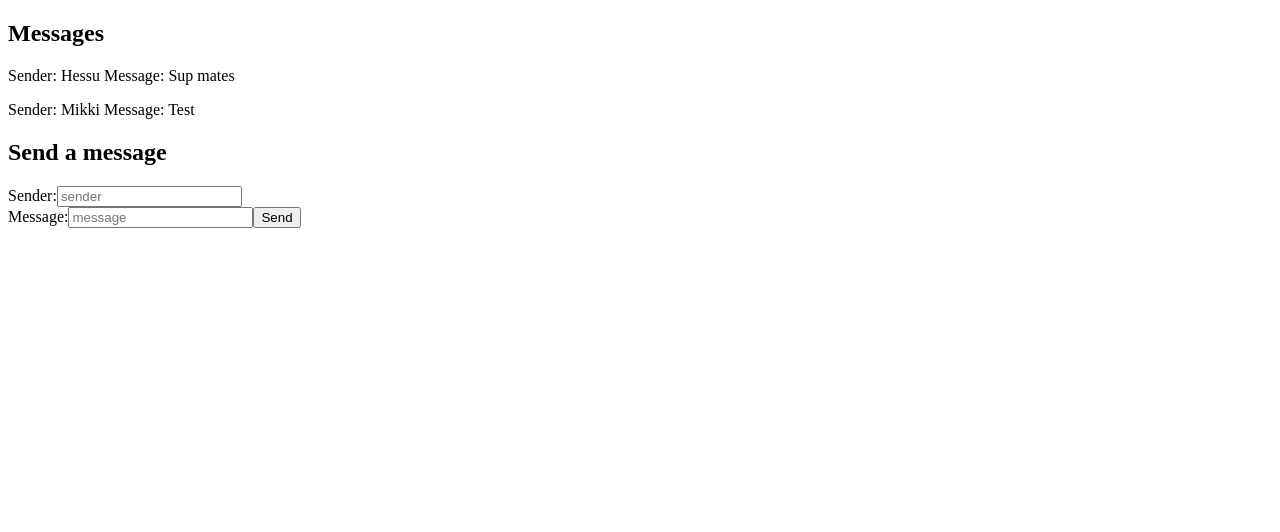
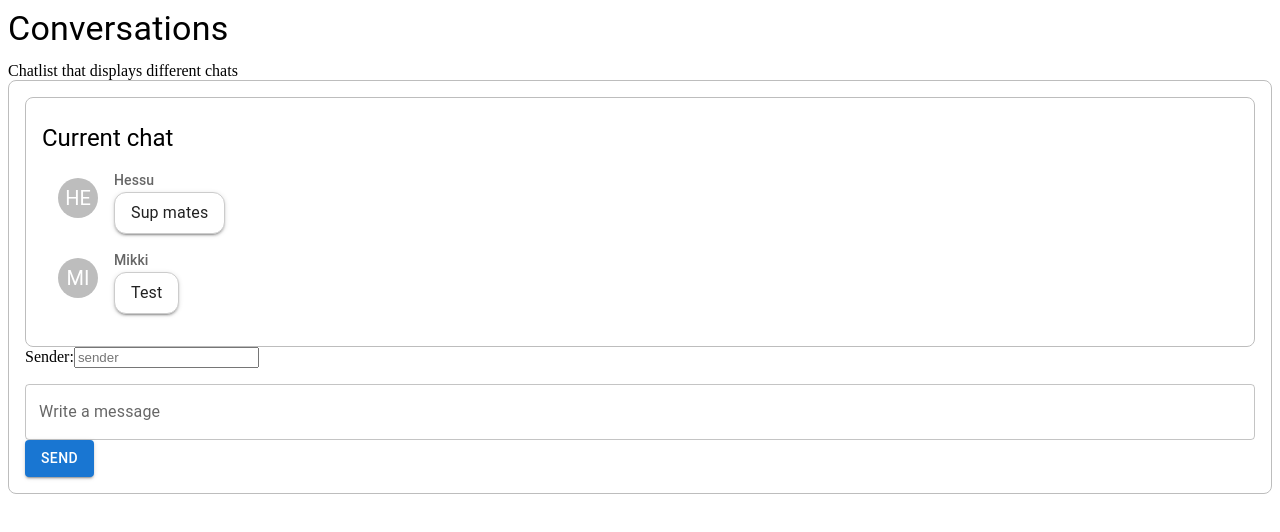
Before and after one commit to anttitulenheimo/talkChat, a React (Vite) app in the folder talkChat_frontend/: page / in a window 1280 px wide. Shown: the top 532 px of the page. Built offline with nearby package versions, Linux system fonts and the light colour scheme; no server answers.

Commit message:
Added Material UI to the frontend and implemented ChatDisplay and ChatList components

```diff
--- a/talkChat_frontend/package.json
+++ b/talkChat_frontend/package.json
@@ -10,6 +10,9 @@
     "preview": "vite preview"
   },
   "dependencies": {
+    "@emotion/react": "^11.14.0",
+    "@emotion/styled": "^11.14.1",
+    "@mui/material": "^7.3.1",
     "axios": "^1.11.0",
     "prop-types": "^15.8.1",
     "react": "^19.1.0",
--- a/talkChat_frontend/src/App.jsx
+++ b/talkChat_frontend/src/App.jsx
@@ -1,7 +1,9 @@
 import {useEffect, useState} from 'react'
-import MessageDisplay from "./components/MessageDisplay.jsx";
-import MessageForm from "./components/MessageForm.jsx";
+import ChatDisplay from "./components/ChatDisplay.jsx"
+import ChatList from "./components/ChatList.jsx"
 import { io } from 'socket.io-client'
+
+import { Typography } from '@mui/material'
 
 
 
@@ -21,7 +23,7 @@ function App() {
   const [messages, setMessages] = useState(exampleMessages)
   const [socket, setSocket] = useState(null)
 
-
+    //TODO: Contain the websocket handling to /services/chatSocketService.js
     useEffect(() => {
         const newSocket = io('http://localhost:8080')
         setSocket(newSocket)
@@ -62,12 +64,14 @@ function App() {
 
 
   return (
+      //TODO: Create different chat boxes that are rendered conditionally this means every chat needs an id
     <>
       <div>
-          <h2>Messages</h2>
-          <MessageDisplay messages={messages} />
-          <h2>Send a message</h2>
-          <MessageForm addMessage={addMessage} />
+          <Typography variant="h4" gutterBottom>
+              Conversations
+          </Typography>
+          <ChatList></ChatList>
+          <ChatDisplay messages={messages} addMessage={addMessage} />
       </div>
     </>
   )
--- /dev/null
+++ b/talkChat_frontend/src/components/ChatDisplay.jsx
@@ -0,0 +1,22 @@
+import MessageDisplay from "./MessageDisplay.jsx"
+import {Box} from "@mui/material";
+import MessageForm from "./MessageForm.jsx"
+
+const ChatDisplay = ({ messages, addMessage }) => {
+    return (
+        <Box
+            border={1}
+            borderColor="grey.400"
+            borderRadius={2}
+            p={2}
+            maxHeight="400px"
+            overflow="auto"
+        >
+            <MessageDisplay messages={messages}/>
+            <MessageForm addMessage={addMessage} />
+
+        </Box>
+    )
+}
+
+export default ChatDisplay
--- /dev/null
+++ b/talkChat_frontend/src/components/ChatList.jsx
@@ -0,0 +1,9 @@
+const ChatList = () => {
+    return (
+        <div>
+            Chatlist that displays different chats
+        </div>
+    )
+}
+
+export default ChatList
--- a/talkChat_frontend/src/components/MessageDisplay.jsx
+++ b/talkChat_frontend/src/components/MessageDisplay.jsx
@@ -1,13 +1,45 @@
+import { List, ListItem, ListItemAvatar, Avatar, Paper, Typography, Box } from '@mui/material'
+
 const MessageDisplay = ({ messages }) => {
 
+
     return(
-        <div>
-            {messages.map( (message, index) =>
-                <p key={index}>
-                    Sender: {message.sender} Message: {message.messageContent}
-                </p>
-            )}
-        </div>
+        <Box
+          border={1}
+          borderColor="grey.400"
+          borderRadius={2}
+          p={2}
+          maxHeight="400px"
+          overflow="auto"
+        >
+            <List>
+                <Typography variant="h5" gutterBottom>
+                Current chat
+                </Typography>
+                {messages.map( (message, index) =>
+                    <ListItem key={index} alignItems="flex-start">
+
+                        <ListItemAvatar>
+                            <Avatar>{message.sender.substring(0, 2).toUpperCase()}</Avatar>
+                        </ListItemAvatar>
+
+                          <Box display="flex" flexDirection="column" maxWidth="70%">
+
+                            <Typography variant="subtitle2" color="textSecondary">
+                              {message.sender}
+                            </Typography>
+
+                            <Paper elevation={2} style={{ padding: '8px 16px', borderRadius: '12px', border: '1px solid #ccc' }}>
+
+                              <Typography variant="body1">{message.messageContent}</Typography>
+
+                            </Paper>
+                          </Box>
+                    </ListItem>
+                )}
+            </List>
+        </Box>
+
     )
 }
 
--- a/talkChat_frontend/src/components/MessageForm.jsx
+++ b/talkChat_frontend/src/components/MessageForm.jsx
@@ -1,4 +1,6 @@
 import { useState } from 'react'
+
+import {Box, Button, TextField } from "@mui/material"
 
 const MessageForm = ({ addMessage }) => {
     const [sender, setSender] = useState('')
@@ -14,29 +16,30 @@ const MessageForm = ({ addMessage }) => {
     }
 
     return (
-        <div>
-            <form onSubmit={handleSubmit}>
-                <div>
+            <Box component="form" onSubmit={handleSubmit}>
+
+                <Box mb={2}>
                     Sender:
-                    <input
+                    <input //TODO: REMOVE THIS AFTER IMPLEMETING THE LOGIN
                         type="text"
                         placeholder="sender"
                         value={sender}
                         onChange={(event) => setSender(event.target.value)}
                     />
-                </div>
-                <div>
-                    Message:
-                    <input
-                        type="text"
-                        placeholder="message"
-                        value={messageContent}
-                        onChange={(event) => setMessageContent(event.target.value)}
-                    />
-                    <button type="submit">Send</button>
-                </div>
-            </form>
-        </div>
+                </Box>
+
+                <TextField
+                    label="Write a message"
+                    variant="outlined"
+                    value={messageContent}
+                    onChange={(event) => setMessageContent(event.target.value)}
+                    fullWidth
+                />
+
+                    <Button type="submit" variant="contained">
+                        Send
+                    </Button>
+            </Box>
     )
 }
 
```
Also changed, not shown: 2 other files (tests, documents, lock files or other folders).
